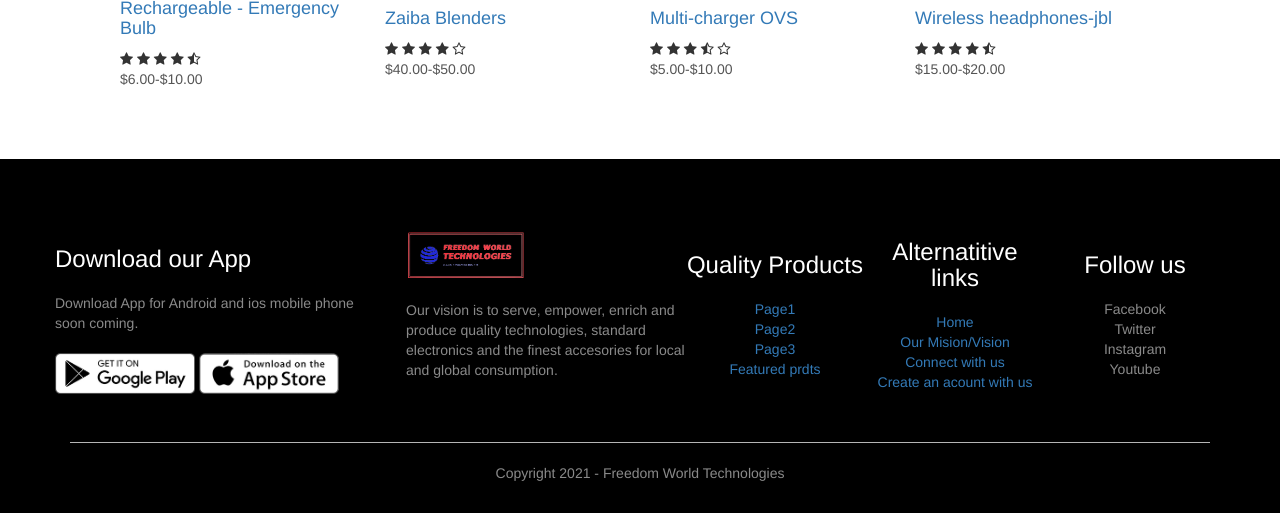
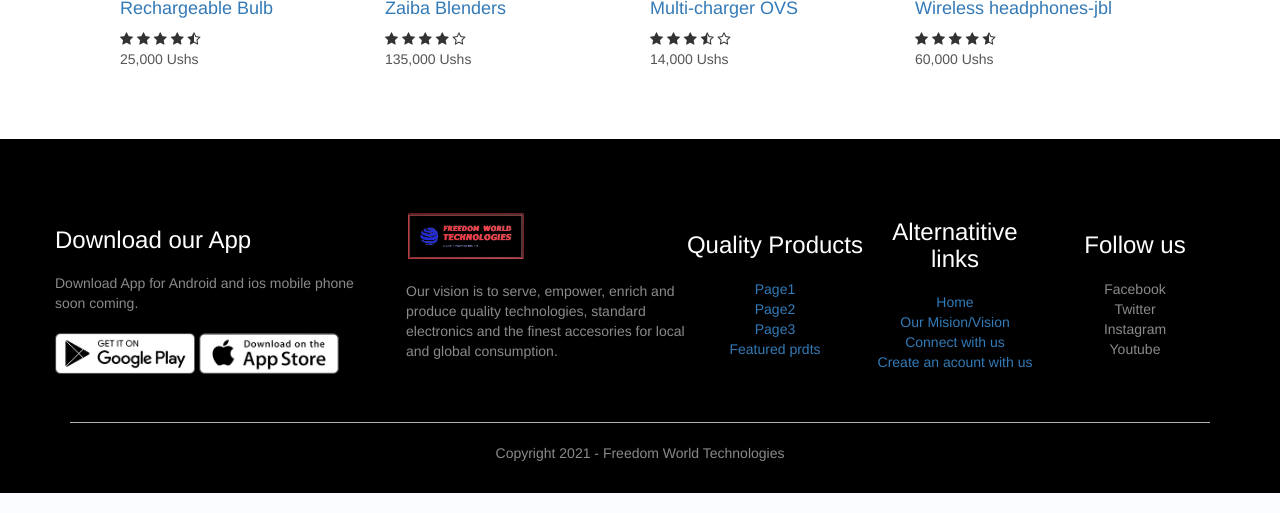
Before and after one commit to chrisalex-ochay/freedom-world-php, a PHP site: page /productfiles/product-8-light-details.php in a window 1280 px wide. Shown: the part 1107-1620 px from the top of the page. Run offline with PHP 8.4, Linux system fonts and the light colour scheme; some libraries are stand-ins or nearby versions.

Commit message:
Update product-8-light-details.php

```diff
--- a/productfiles/product-8-light-details.php
+++ b/productfiles/product-8-light-details.php
@@ -54,22 +54,23 @@
             <div class="col-2">
                 <p>Emergency Lamp</p>
                 <h1>Rechargeable Emergency Light</h1>
-                <h4>$12.00-$15.00</h4>
+                <h4>40,000 Ushs</h4>
                 <select>
                     <option>Select Color</option>
                     <option>white</option>
                 </select>
                 <input type="number" value="1">
                 <a href="" class="btn">Add to Cart</a>
-
                 <h3>Product Details <i class="fa fa-indent"></i></h3>
                 <br>
-                <p>it is an emergency lamp rechargeable by electricity or Solar(if you have solar pins), <br>
-                it has a very good bright light, in two levels, a bright and super bright one <br>
-                    when fully charged take between 4hrs to 12hrs according to how you use it, <br>
-                    other customer tell me, sometime theirs take 3 days, it also has a usb port where<br>
-                    you can charge you phone incase of a blackout.
-                </p>
+                    <ul>
+                        <li>it is an emergency lamp rechargeable by electricity or Solar(if you have solar pins),</li>
+                        <li>it has a very good bright light, in two levels, a bright and super bright one </li>
+                        <li>when fully charged take between 4hrs to 12hrs according to how you use it, </li>
+                        <li>other customer tell me, sometime theirs take 3 days,</li>
+                        <li>it also has a usb port where</li>
+                        <li>you can charge you phone incase of a blackout.</li>
+                    </ul>
             </div>
         </div>
     </div>
@@ -88,7 +89,7 @@
         <div class="row">
             <div class="col-4">
                 <a href="../productfiles/product-3-bulb-details.php"><img src="../images/product-3-bulb1.png"></a>
-                <a href="../productfiles/product-3-bulb-details.php"><h4>Rechargeable - Emergency Bulb</h4></a>
+                <a href="../productfiles/product-3-bulb-details.php"><h4>Rechargeable Bulb</h4></a>
                 <div class="rating">
                     <i class="fa fa-star"></i>
                     <i class="fa fa-star"></i>
@@ -96,7 +97,7 @@
                     <i class="fa fa-star"></i>
                     <i class="fa fa-star-half-o"></i>
                 </div>
-                <p>$6.00-$10.00</p>
+                <p>25,000 Ushs</p>
             </div>
             <div class="col-4">
                 <a href="../productfiles/product-5-blender-details.php"><img src="../images/product-5-blender-zaiba-1.png"></a>
@@ -108,7 +109,7 @@
                     <i class="fa fa-star"></i>
                     <i class="fa fa-star-o"></i>
                 </div>
-                <p>$40.00-$50.00</p>
+                <p>135,000 Ushs</p>
             </div>
             <div class="col-4">
                 <a href="../productfiles/product-18-chargerovs-details.php"><img src="../images/product-18-multi-charer-ovs1.png"></a>
@@ -120,7 +121,7 @@
                     <i class="fa fa-star-half-o"></i>
                     <i class="fa fa-star-o"></i>
                 </div>
-                <p>$5.00-$10.00</p>
+                <p>14,000 Ushs</p>
             </div>
             <div class="col-4">
                 <a href="../productfiles/product-19-headphonesjbl1-details.php"><img src="../images/product-19-headphones-jbl1.png"></a>
@@ -132,7 +133,7 @@
                     <i class="fa fa-star"></i>
                     <i class="fa fa-star-half-o"></i>
                 </div>
-                <p>$15.00-$20.00</p>
+                <p>60,000 Ushs</p>
             </div>
         </div>
 
```
